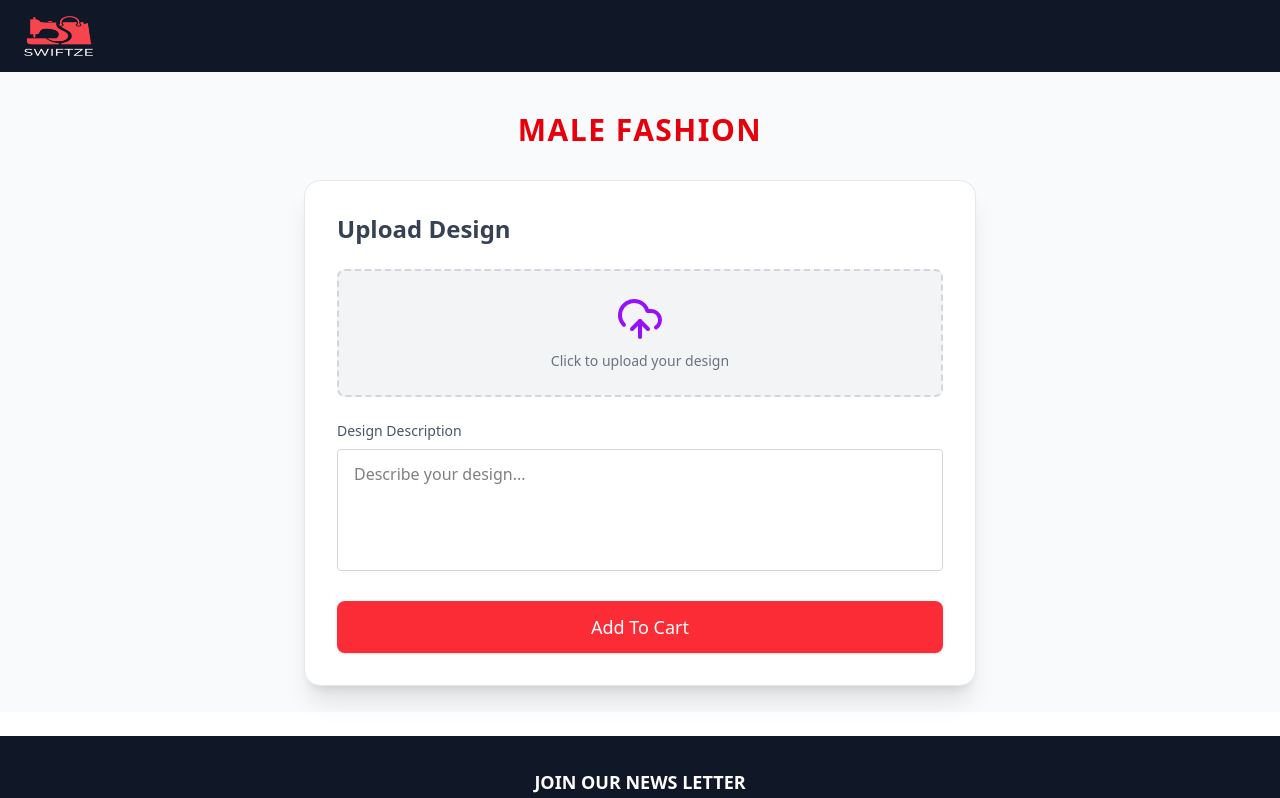
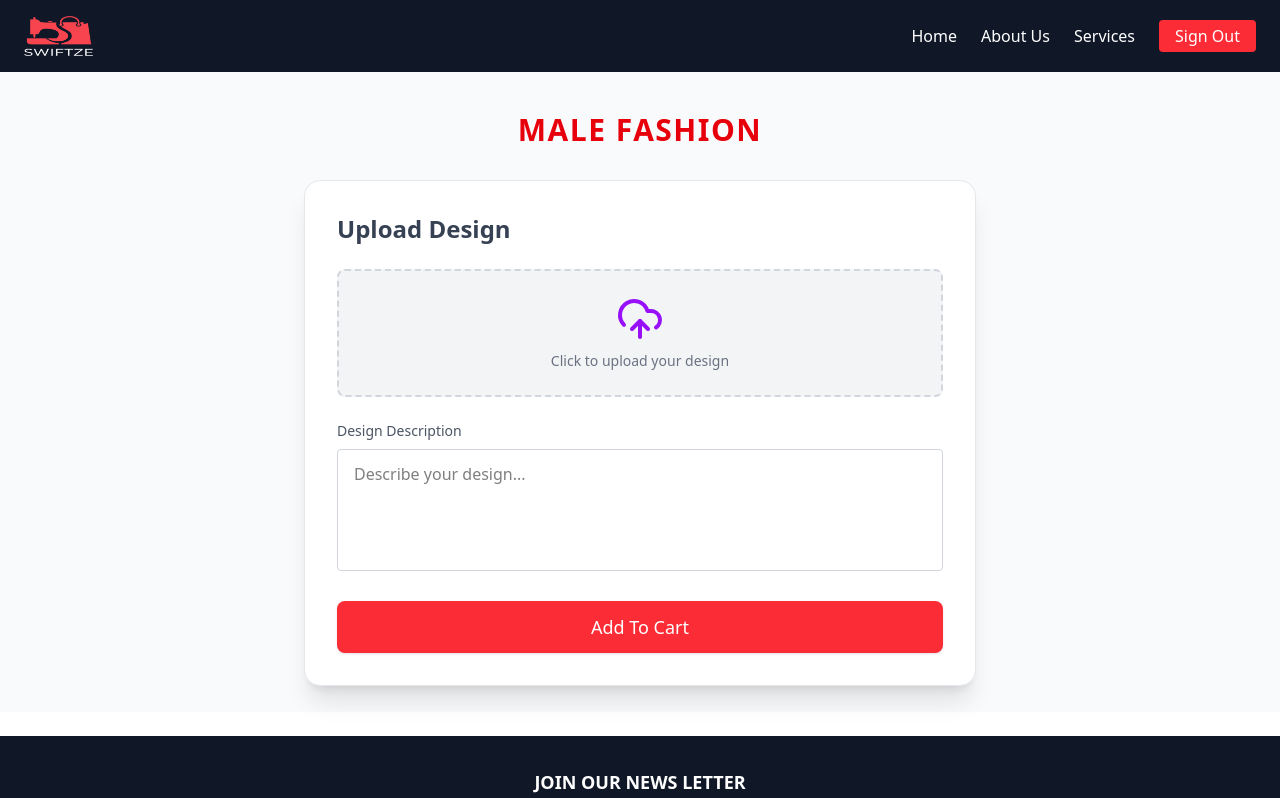
Before and after one commit to wajiha-kulsum/Swiftze_Task, a React (Vite) app: page / in a window 1280 px wide. Shown: the top 798 px of the page. Built offline with nearby package versions, Linux system fonts and the light colour scheme.

Commit message:
new div updated

```diff
--- a/src/components/Navbar.jsx
+++ b/src/components/Navbar.jsx
@@ -15,6 +15,20 @@ const Navbar = () => {
       </div>
 
       {/* Navigation Links on the right */}
+            <div className="hidden md:flex items-center gap-6">
+        <Link to="/" className="hover:text-red-400 transition">
+          Home
+        </Link>
+        <Link to="/about" className="hover:text-red-400 transition">
+          About Us
+        </Link>
+        <Link to="/services" className="hover:text-red-400 transition">
+          Services
+        </Link>
+        <button className="bg-red-500 hover:bg-red-600 text-white py-1 px-4 rounded transition">
+          Sign Out
+        </button>
+      </div>
 
     </nav>
   );
```
